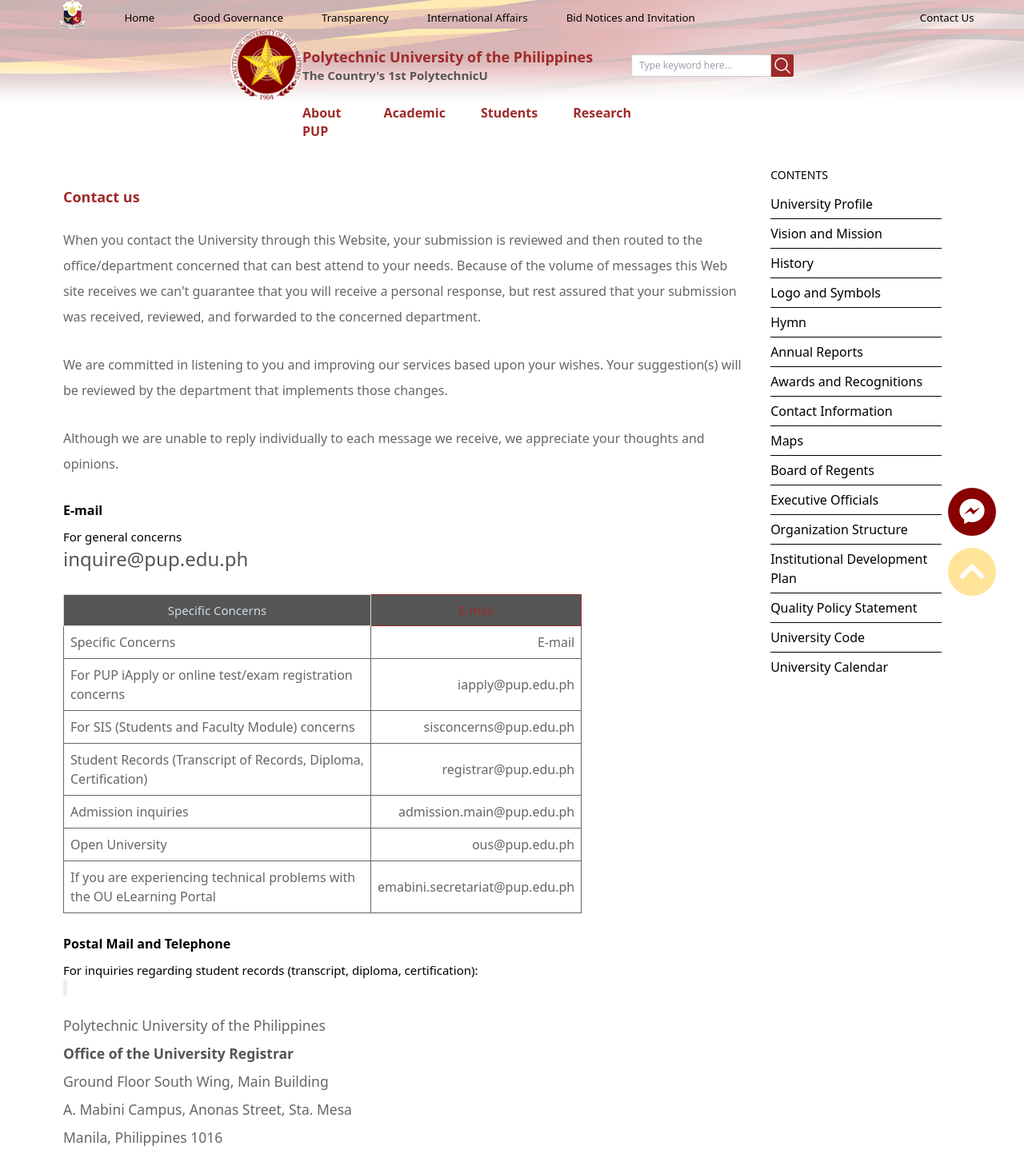
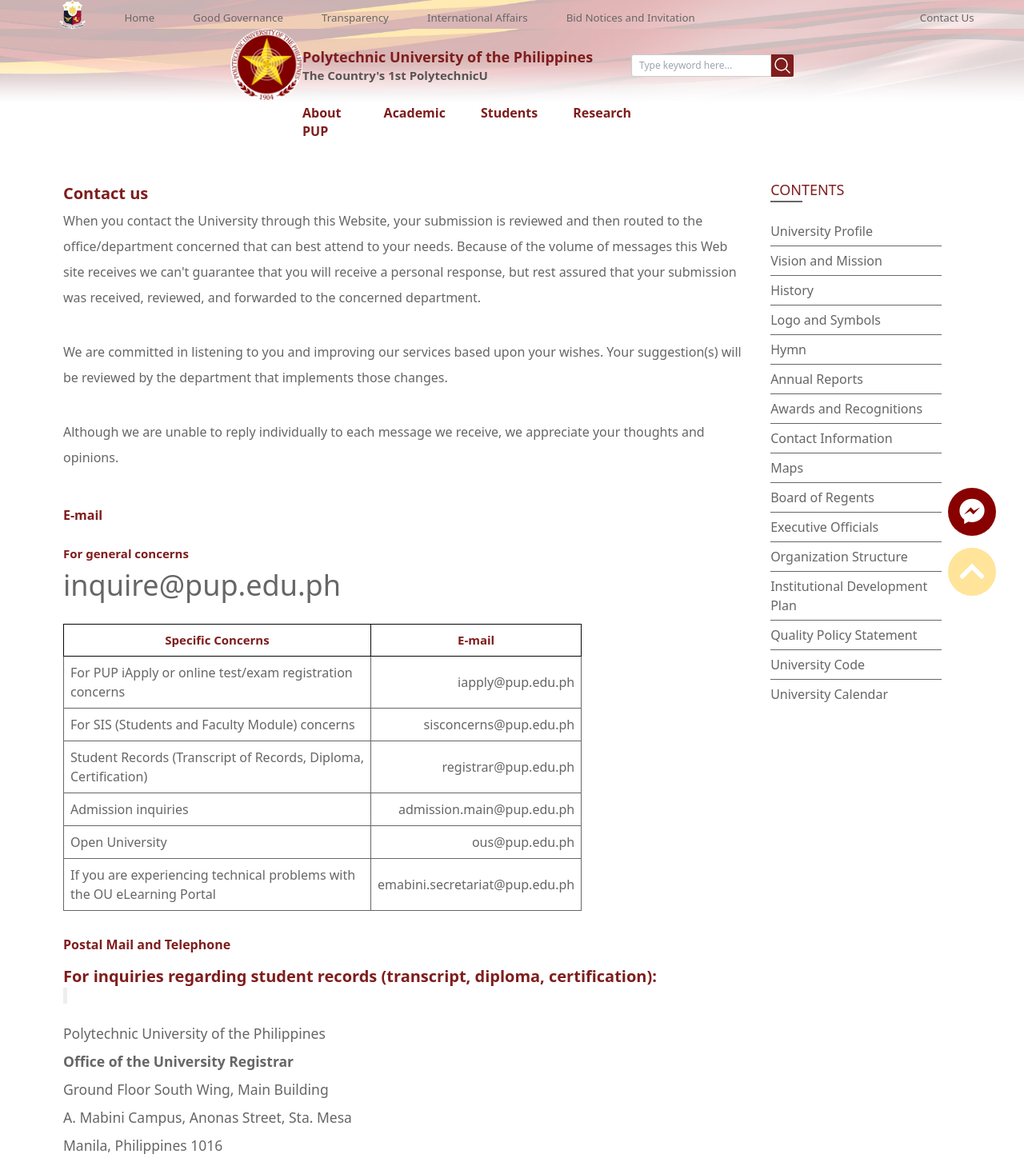
Before and after one commit to JemmalynDeLeon/website, a Next.js app: page /contact in a window 1280 px wide. Shown: the top 1448 px of the page at 80% size. Built offline with nearby package versions, Linux system fonts and the light colour scheme.

Commit message:
finished contact page

```diff
--- a/src/components/contactus.js
+++ b/src/components/contactus.js
@@ -2,26 +2,26 @@
 
 const ContactUs = () => {
   return (
-    <div className="w-full px-4 py-8 container-body ">
-      <div className="flex flex-row">
-        <div className="w-10/12 ">
-          <h1 className="text-lg font-bold leading-7 py-4 text-left text-[29px] text-red">Contact us</h1>
+    <div className="px-4 py-12 container-body">
+      <div className="flex flex-col lg:flex-row">
+        <div className="overflow-x-auto lg:w-10/12">
+          <h1 className="text-xl font-bold leading-9 text-left mt-0 text-[32px] text-red">Contact us</h1>
           {textContent.map((content, index) => (
             <p key={index} className={content.classes}>
               {content.text}
             </p>
           ))}
-          <h2 className="text-base font-bold leading-7 text-left">E-mail</h2>
-          <h3 className="mt-1 text-sm text-left">For general concerns</h3>
+          <h2 className="text-base font-bold leading-10 text-[34px] text-left text-red">E-mail</h2>
+          <h3 className="mt-1 text-sm leading-10 font-semibold text-left text-red text-[23px]">For general concerns</h3>
           <p className="mb-7">
-            <span className="text-2xl text-grey contact-span">inquire@pup.edu.ph</span>
+            <span className="text-4xl leading-10 text-gray contact-span lg:">inquire@pup.edu.ph</span>
           </p>
 
-          <table className="mb-4 border border-collapse table-auto">
-            <thead className="bg-grey">
+          <table className="relative mb-4 border border-collapse table-fixed">
+            <thead className="bg-bgrey-100">
               <tr>
-                <th className="p-1 text-sm font-thin border text-gray-light ">Specific Concerns</th>
-                <th className="p-1 text-sm font-thin border text-red ">E-mail</th>
+                <th className="p-1 text-sm border border-black text-red ">Specific Concerns</th>
+                <th className="p-1 text-sm border border-black text-red ">E-mail</th>
               </tr>
             </thead>
             <tbody>
@@ -33,8 +33,8 @@
               ))}
             </tbody>
           </table>
-          <h2 className="text-base font-bold leading-7 text-left">Postal Mail and Telephone</h2>
-          <h3 className="mt-1 text-sm text-left">
+          <h2 className="text-base font-bold leading-9 text-left text-red text-[28px]">Postal Mail and Telephone</h2>
+          <h3 className="mt-1 text-xl font-bold text-left text-red">
             For inquiries regarding student records (transcript, diploma, certification):
           </h3>
           <blockquote>
@@ -43,7 +43,7 @@
                 <p className="text-gray blockquote"></p>
                 {contact.details.map((detail, index) =>
                   detail === 'Office of the University Registrar' ? (
-                    <strong className="text-grey blockquote-p" key={detail}>
+                    <strong className="text-gray blockquote-p" key={detail}>
                       {detail}
                     </strong>
                   ) : (
@@ -56,7 +56,7 @@
               </div>
             ))}
           </blockquote>
-          <h3 className="mt-0 text-sm text-left">For admission inquiries:</h3>
+          <h3 className="mt-0 text-xl text-left font-bold text-red text-[21px] leading-10">For admission inquiries:</h3>
           <blockquote>
             {contacts.map((records, index) => (
               <div key={index}>
@@ -81,7 +81,7 @@
               </div>
             ))}
           </blockquote>
-          <h3 className="mt-0 text-sm text-left">For inquiries regarding the PUP Branches and Campuses:</h3>
+          <h3 className="mt-0 text-xl text-left font-bold text-red text-[21px] leading-10">For inquiries regarding the PUP Branches and Campuses:</h3>
           <blockquote>
             {branches.map((branch, index) => (
               <div key={index}>
@@ -109,7 +109,7 @@
               </div>
             ))}
           </blockquote>
-          <h3 className="mt-0 text-sm text-left">For PUP Open University inquiries:</h3>
+          <h3 className="mt-0 text-xl text-left font-bold text-red text-[21px] leading-10">For PUP Open University inquiries:</h3>
           <blockquote>
             {openUniv.map((contact, index) => (
               <p key={index} className="text-gray blockquote-p">
@@ -136,17 +136,17 @@
             <strong>Telephone</strong>
           </p>
           <a className="mt-1 text-red hover:underline body-font" href="contactinformation.aspx">
-            View contact information of specific offices and departments
+           <p className='mb-10'>View contact information of specific offices and departments</p>
           </a>
         </div>
-        <div className='w-3/12 px-4'>
+        <div className='lg:px-4 lg:w-3/12'>
           <div className="overflow-hidden mb-50">
-            <h4 className="text-[14px] text-left mb-0 font-thin">CONTENTS</h4>
-            <div className="absolute block w-10 h-0.5 bg-gray-300"></div>
-            <ul className='block w-full mt-1 text-gray-500 divide-y'>
+            <h4 className="mt-10 text-[18px] text-left lg:mt-0  text-red">CONTENTS</h4>
+            <div className="absolute block w-10 h-0.5 bg-gray"></div>
+            <ul className='block w-full pt-2 mt-1 divide-y text-gray'>
               {contents.map((content, index) => (
                 <li className='py-1.5 ' key={index}>
-                  <p className='text-left transition duration-300 ease-in-out transform hover:text-red-800 hover:translate-x-2'>
+                  <p className='text-left transition duration-300 ease-in-out transform hover:text-red hover:translate-x-2'>
                   <a className='body-font' href={content.href}>{content.title}</a>
                 </p>
                 </li>
--- a/src/components/modal.js
+++ b/src/components/modal.js
@@ -35,7 +35,7 @@
     return(
         <>
           <button className="flex services-widget" onClick={()=> setIsModalOpen(true)}>
-            <span><i className="fa fa-desktop"/></span>
+            <span><i className="fa fa-desktop"/>MODAL</span>
           </button>
           {isModalOpen &&(
             <div className="z-10 bg-modal" onClick={onWindowClick}>
--- a/src/components/nav2.js
+++ b/src/components/nav2.js
@@ -102,7 +102,7 @@
 function Navigation() {
   return (
     <nav
-      className="flex flex-wrap items-center justify-between m-0 text-lg text-gray-500 bg-white bg-center bg-cover font-noto sm:text-xl "
+      className="flex flex-wrap items-center justify-between m-0 text-lg bg-white bg-center bg-cover text-gray font-noto sm:text-xl "
       style={{ lineHeight: "23px", fontWeight: 300, backgroundImage: "url(bg.jpg)", vbackgroundRepeat: "no-repeat", backgroundPosition: "top ", backgroundSize: "cover", }}
     >
       <div className="mx-auto lg:px-10 col-md-12 ">
--- a/src/helpers/contactus_data.js
+++ b/src/helpers/contactus_data.js
@@ -1,24 +1,20 @@
 export const textContent = [
     {
       text: "When you contact the University through this Website, your submission is reviewed and then routed to the office/department concerned that can best attend to your needs. Because of the volume of messages this Web site receives we can't guarantee that you will receive a personal response, but rest assured that your submission was received, reviewed, and forwarded to the concerned department.",
-      classes: 'leading-loose text-gray body-font mb-7',
+      classes: 'leading-loose text-gray body-font mb-9',
     },
     {
       text: 'We are committed in listening to you and improving our services based upon your wishes. Your suggestion(s) will be reviewed by the department that implements those changes.',
-      classes: 'leading-loose text-gray body-font mb-7',
+      classes: 'leading-loose text-gray body-font mb-9',
     },
     {
       text: 'Although we are unable to reply individually to each message we receive, we appreciate your thoughts and opinions.',
-      classes: 'leading-loose text-gray body-font mb-7',
+      classes: 'leading-loose text-gray body-font mb-9',
     },
   ]
 
   export const contactData = [
-    {
-      title: 'Specific Concerns',
-      email: 'E-mail',
-      classes: ' w-96  p-1',
-    },
+
     {
       title: 'For PUP iApply or online test/exam registration concerns',
       email: 'iapply@pup.edu.ph',
--- a/src/pages/index.js
+++ b/src/pages/index.js
@@ -114,7 +114,7 @@
                   </div>
                   <div className="px-8 py-4 text-red">
                     <a href="#" className='hover:underline'>Internal Guidelines for Opt-Out and Voluntary Contribution of Students under Republic Act 10931</a>
-                    <p className="pt-2 text-gray">Posted: April 04, 2022</p>
+                    <p className="pt-2 ">Posted: April 04, 2022</p>
                   </div>
                 </div>
               </div>
--- a/tailwind.config.js
+++ b/tailwind.config.js
@@ -7,7 +7,7 @@
 
       colors: {
         'blue': '#1fb6ff',
-        'red':'#9F2A2A',
+        'red':'#7f1d1d',
         'white': '#FFFFFF',
         'purple': '#7e5bef',
         'black' : '#020808',
@@ -26,7 +26,9 @@
         'dirtywhite':'#eee',
         'ytred':'#f43f5e',
         'twitterblue':'#337ab7',
-        'linkedinblue':'#7dd3fc'
+        'linkedinblue':'#7dd3fc',
+        'bgrey':'#94a3b8',
+
       },
 
       text:{
```
